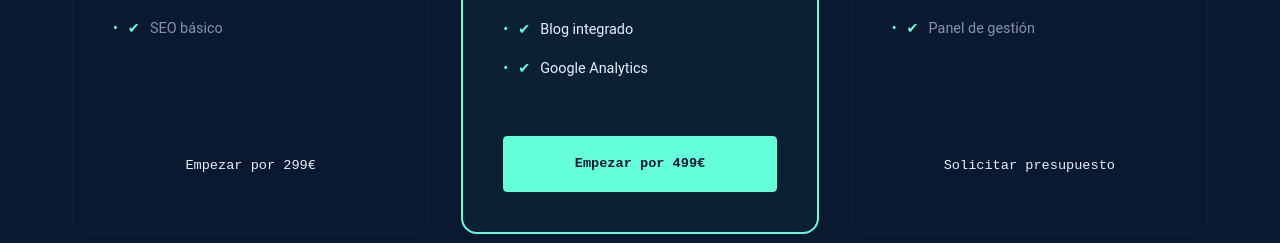
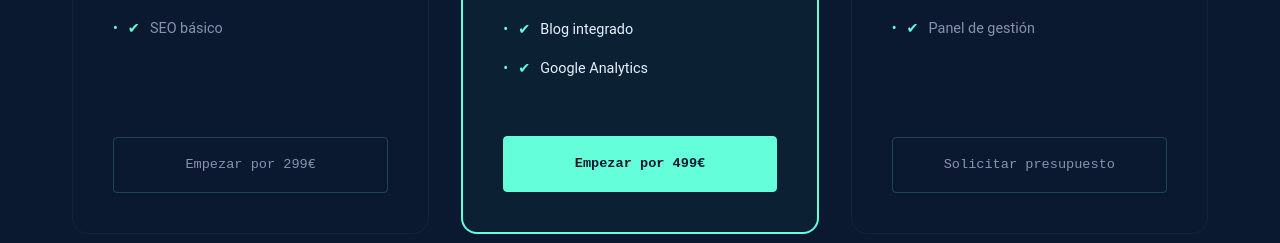
Before and after one commit to markusx5622/mc-websolutions-v2, a Next.js app: page / in a window 1280 px wide. Shown: the part 7880-8123 px from the top of the page. Built offline with nearby package versions, Linux system fonts and the light colour scheme.

Commit message:
style: añadir efectos de hover (negrita y cian) a los botones de precios

```diff
--- a/src/app/globals.css
+++ b/src/app/globals.css
@@ -121,6 +121,20 @@ ul {
     background-color: transparent;
     color: var(--accent);
     box-shadow: 0 0 20px var(--accent-glow);
+}
+
+.btn-outline {
+    background-color: transparent;
+    color: var(--text-muted);
+    border: 1px solid rgba(100, 255, 218, 0.2);
+    font-weight: 500;
+}
+
+.btn-outline:hover {
+    color: var(--accent);
+    border-color: var(--accent);
+    font-weight: 800;
+    box-shadow: 0 0 15px var(--accent-glow);
 }
 
 /* Header */
```
